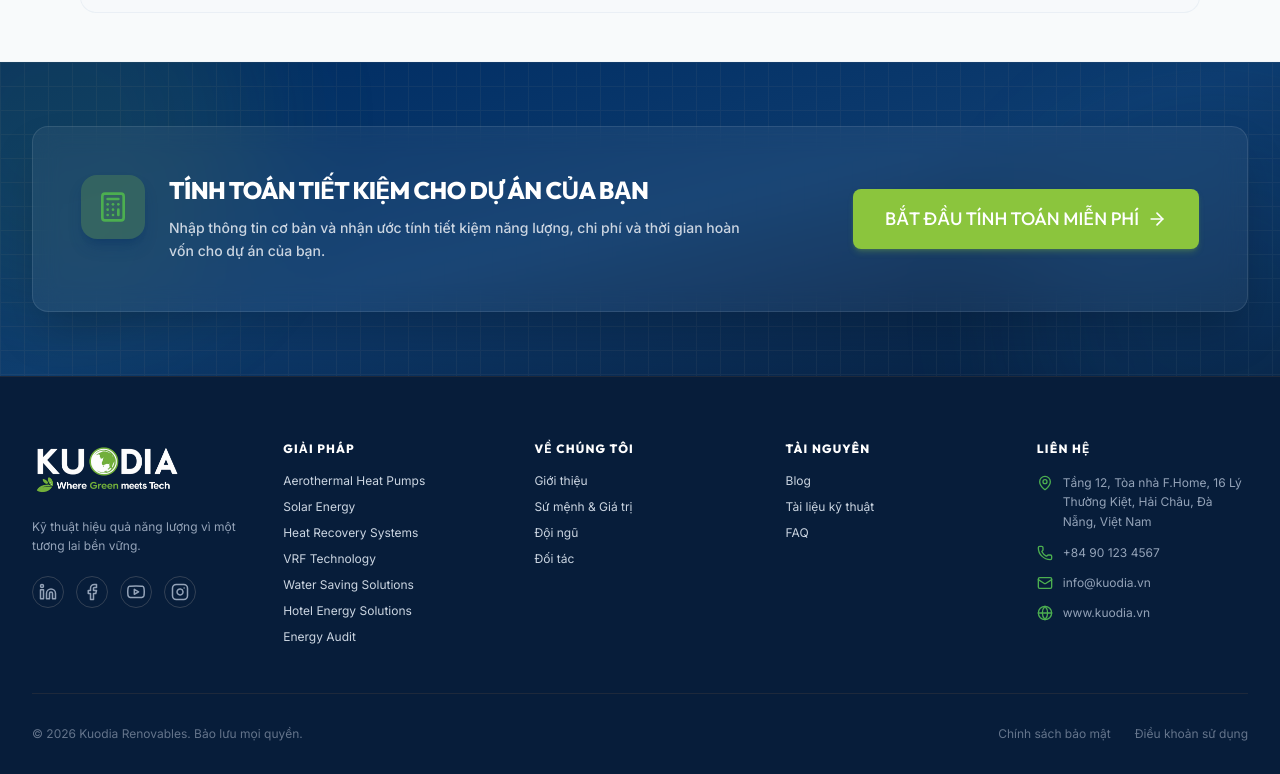
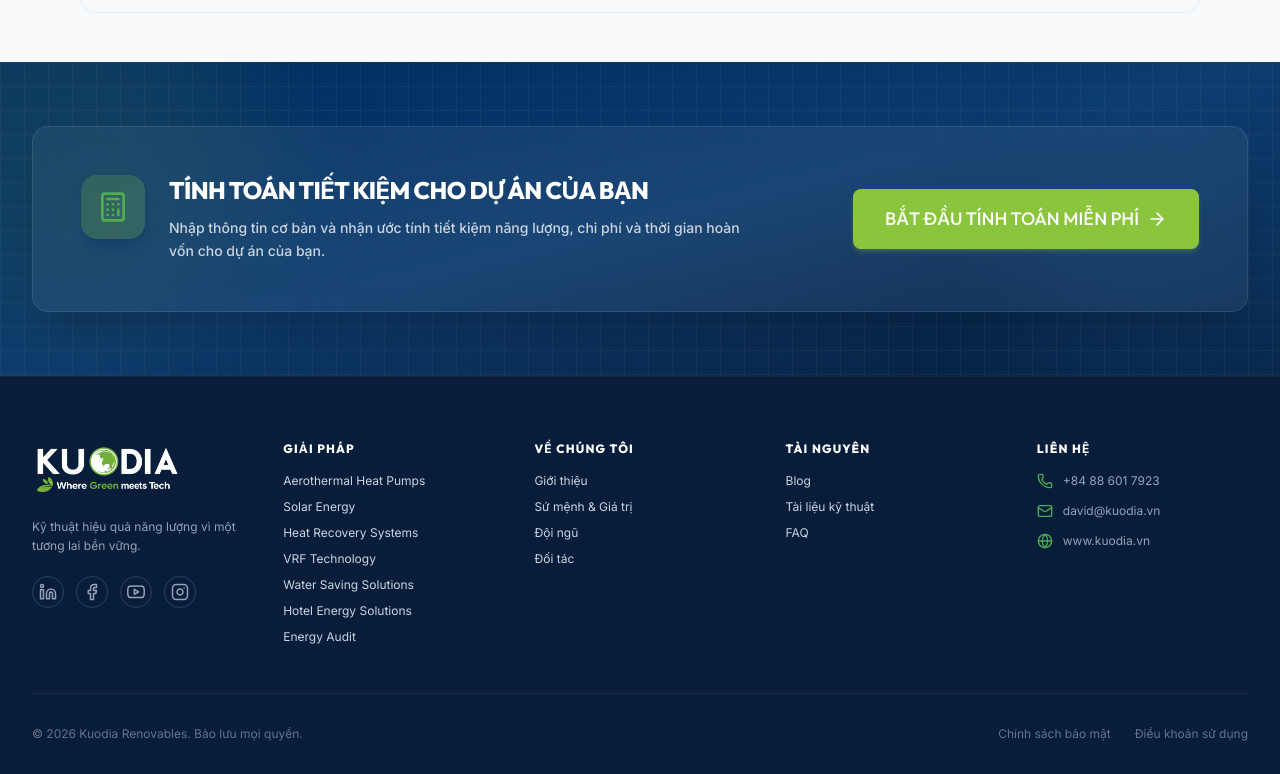
Before and after one commit to Kamilainen/kuodia, a React (Vite) app: page / in a window 1280 px wide. Shown: the part 2643-3417 px from the top of the page. Built offline with nearby package versions, Linux system fonts and the light colour scheme.

Commit message:
chore: replace real information in footer

```diff
--- a/src/components/Footer/Footer.tsx
+++ b/src/components/Footer/Footer.tsx
@@ -156,12 +156,12 @@ export const Footer: React.FC = () => {
               {t('footer_col_contact')}
             </h4>
             <ul className="space-y-3.5 text-xs text-slate-400">
-              <li className="flex items-start space-x-2.5">
+              {/* <li className="flex items-start space-x-2.5">
                 <MapPin className="h-4 w-4 mt-0.5 text-brand-green-light flex-shrink-0" />
                 <span className="leading-relaxed">
                   {t('footer_contact_address')}
                 </span>
-              </li>
+              </li> */}
               <li className="flex items-center space-x-2.5">
                 <Phone className="h-4 w-4 text-brand-green-light flex-shrink-0" />
                 <a href={`tel:${t('footer_contact_phone')}`} className="hover:text-white transition-colors">
--- a/src/data/translations.ts
+++ b/src/data/translations.ts
@@ -423,8 +423,8 @@ export const translations: Record<'vi' | 'en' | 'es' ,TranslationType> = {
     footer_col_resources: "TÀI NGUYÊN",
     footer_col_contact: "LIÊN HỆ",
     footer_contact_address: "Tầng 12, Tòa nhà F.Home, 16 Lý Thường Kiệt, Hải Châu, Đà Nẵng, Việt Nam",
-    footer_contact_phone: "+84 90 123 4567",
-    footer_contact_email: "info@kuodia.vn",
+    footer_contact_phone: "+84 88 601 7923",
+    footer_contact_email: "david@kuodia.vn",
     footer_contact_web: "www.kuodia.vn",
     footer_copyright: "© 2026 Kuodia Renovables. Bảo lưu mọi quyền.",
     footer_privacy: "Chính sách bảo mật",
@@ -715,8 +715,8 @@ export const translations: Record<'vi' | 'en' | 'es' ,TranslationType> = {
     footer_col_resources: "RESOURCES",
     footer_col_contact: "CONTACT",
     footer_contact_address: "12th Floor, F.Home Building, 16 Ly Thuong Kiet, Hai Chau, Da Nang, Vietnam",
-    footer_contact_phone: "+84 90 123 4567",
-    footer_contact_email: "info@kuodia.vn",
+    footer_contact_phone: "+84 88 601 7923",
+    footer_contact_email: "david@kuodia.vn",
     footer_contact_web: "www.kuodia.vn",
     footer_copyright: "© 2026 Kuodia Renovables. All rights reserved.",
     footer_privacy: "Privacy Policy",
@@ -1014,8 +1014,8 @@ export const translations: Record<'vi' | 'en' | 'es' ,TranslationType> = {
   footer_col_resources: "RECURSOS",
   footer_col_contact: "CONTACTO",
   footer_contact_address: "Piso 12, Edificio F.Home, 16 Ly Thuong Kiet, Hai Chau, Da Nang, Vietnam",
-  footer_contact_phone: "+84 90 123 4567",
-  footer_contact_email: "info@kuodia.vn",
+  footer_contact_phone: "+84 88 601 7923",
+  footer_contact_email: "david@kuodia.vn",
   footer_contact_web: "www.kuodia.vn",
   footer_copyright: "© 2026 Kuodia Renovables. Todos los derechos reservados.",
   footer_privacy: "Política de Privacidad",
```
